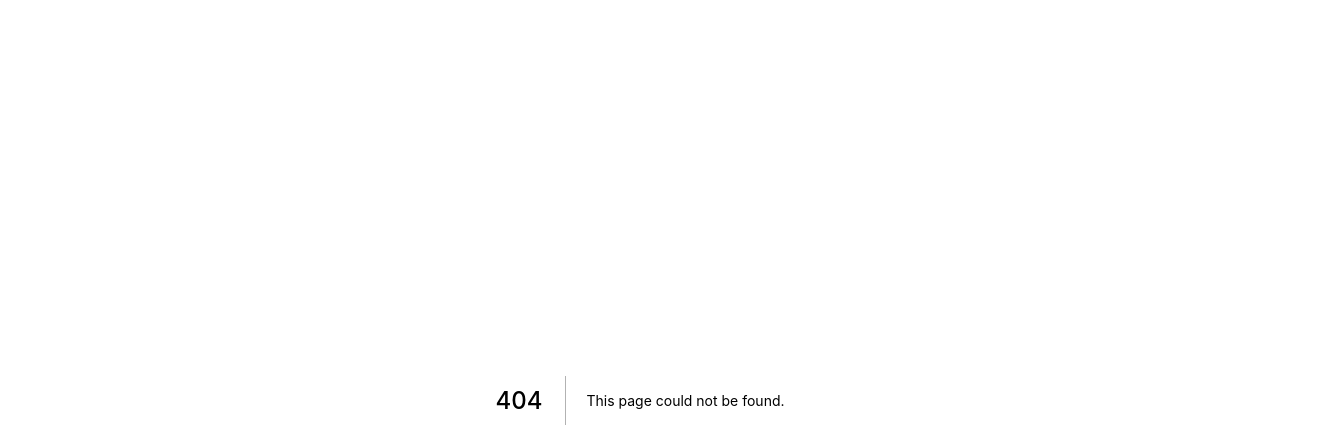
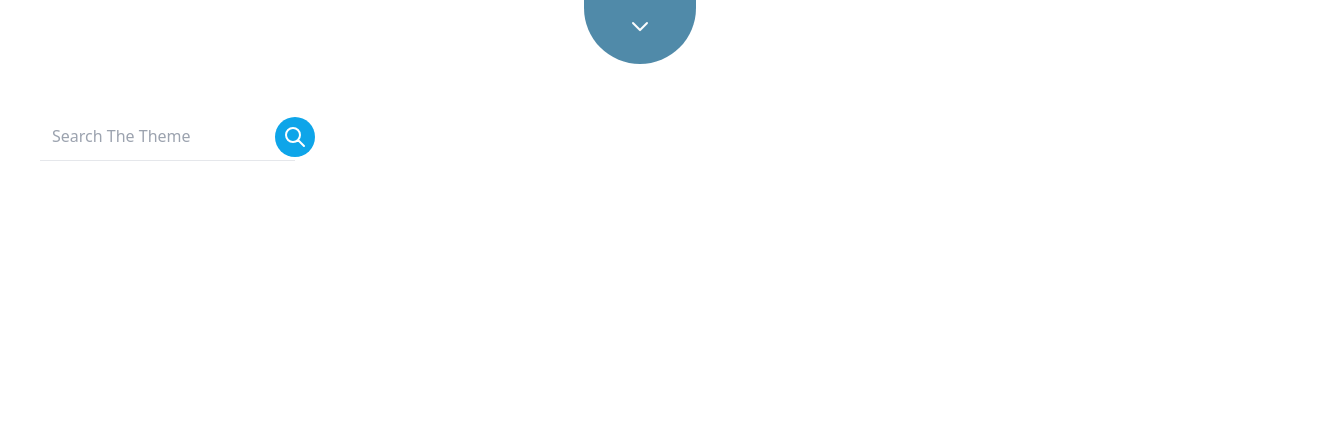
Before and after one commit to nurkholiqansori/nka-portofolio-v2, a Next.js app: page /wp-theme in a window 1280 px wide. Before the commit this address had no page. Shown: the top 448 px of the page, 1320 px wide, since content can reach past the window. Built offline with nearby package versions, Linux system fonts and the light colour scheme.

Commit message:
Collection added

```diff
--- a/pages/portofolio.tsx
+++ b/pages/portofolio.tsx
@@ -11,7 +11,7 @@ const Portofolio: NextPage = () => {
 
   return (
     <>
-    <Header title='Portofolio' url={`${router.asPath}`} />
+      <Header title='Portofolio' url={`${router.asPath}`} />
       <Nav />
       <Body>
         <CardExperience />
--- /dev/null
+++ b/pages/wp-theme.tsx
@@ -0,0 +1,51 @@
+import { NextPage } from 'next';
+import { useRouter } from 'next/router';
+import React from 'react';
+import Body from '../components/Body';
+import { Header } from '../components/Header';
+import { Nav } from '../components/Nav';
+
+type Props = {};
+
+const Collections: NextPage = (props: Props) => {
+  const router = useRouter()
+
+  return (
+    <>
+      <Header title='Portofolio' url={`${router.asPath}`} />
+      <Nav />
+      <Body>
+        <div className='w-full m-5 md:m-10 mb-20'>
+          <div>
+            <div className='flex items-center'>
+              <input
+                className='border-b-[1px] p-3 mr-5'
+                type='text'
+                name='search'
+                placeholder='Search The Theme'
+              />
+              <div className='relative -left-10 bg-sky-500 text-white p-2 rounded-full cursor-pointer'>
+                <svg
+                  xmlns='http://www.w3.org/2000/svg'
+                  className='h-6 w-6'
+                  fill='none'
+                  viewBox='0 0 24 24'
+                  stroke='currentColor'
+                >
+                  <path
+                    strokeLinecap='round'
+                    strokeLinejoin='round'
+                    strokeWidth={2}
+                    d='M21 21l-6-6m2-5a7 7 0 11-14 0 7 7 0 0114 0z'
+                  />
+                </svg>
+              </div>
+            </div>
+          </div>
+        </div>
+      </Body>
+    </>
+  )
+};
+
+export default Collections;
```
Also changed, not shown: 1 other file (tests, documents, lock files or other folders).
